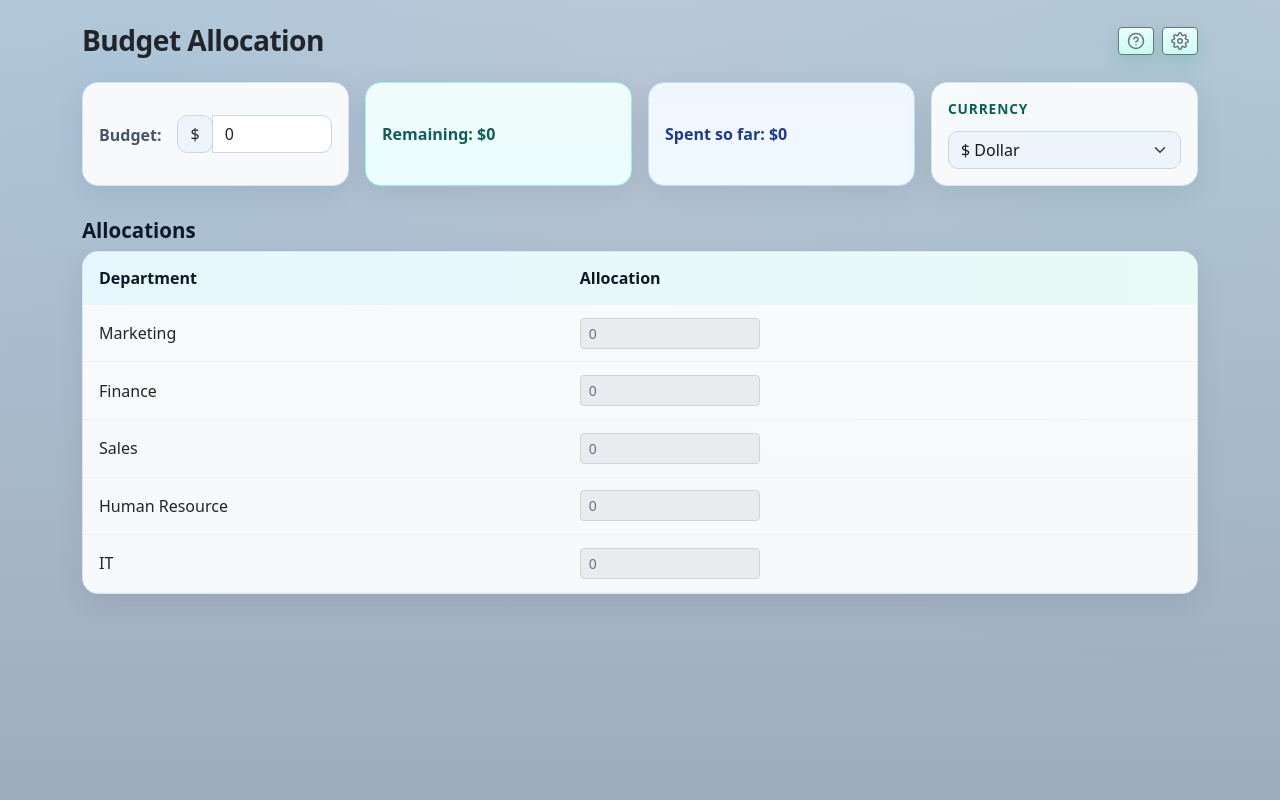
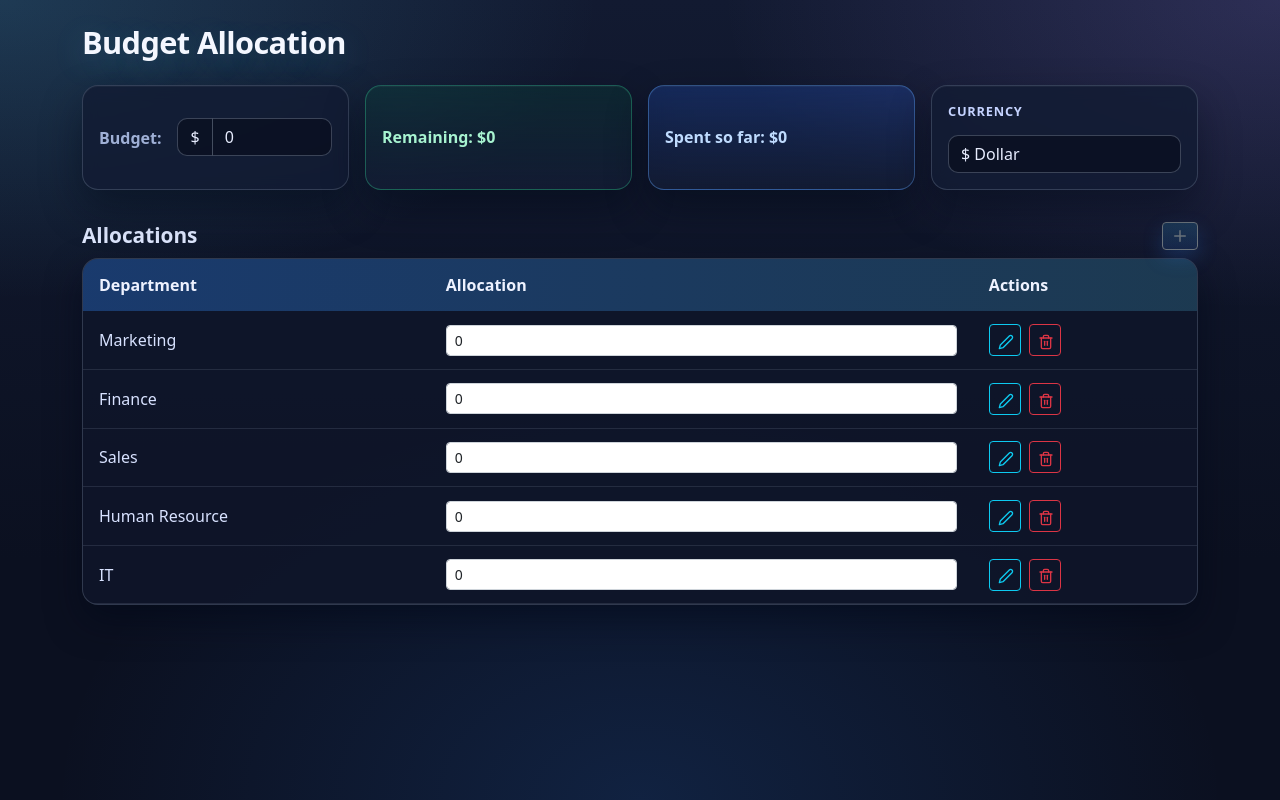
Before and after one commit to Darman1987/reactBudget, a React (Create React App) app: page / in a window 1280 px wide. Built offline with nearby package versions, Linux system fonts and the light colour scheme.

Commit message:
general adjutsments

```diff
--- a/src/App.js
+++ b/src/App.js
@@ -8,8 +8,6 @@ import ExpenseList from './components/ExpenseList';
 import RemainingBudget from './components/Remaining';
 import Dropdown from './components/Dropdown';
 import MessagePopup from './components/MessagePopup';
-import DepartmentSettings from './components/DepartmentSettings';
-import HelpButton from './components/HelpButton';
 
 const App = () => {
     return (
@@ -17,10 +15,6 @@ const App = () => {
             <div className='container app-shell py-4'>
                 <div className='d-flex justify-content-between align-items-center app-header'>
                     <h1 className='mb-0'>Budget Allocation</h1>
-                    <div className='header-actions'>
-                        <HelpButton />
-                        <DepartmentSettings />
-                    </div>
                 </div>
                 <div className='row g-3 mt-2'>
                     <div className='col-12 col-md-6 col-xl-3'>
--- /dev/null
+++ b/src/components/AddDepartmentButton.js
@@ -0,0 +1,86 @@
+import React, { useContext, useState } from 'react';
+import { FiPlus } from 'react-icons/fi';
+import { AppContext } from '../context/AppContext';
+
+const AddDepartmentButton = () => {
+    const { dispatch } = useContext(AppContext);
+    const [isOpen, setIsOpen] = useState(false);
+    const [departmentName, setDepartmentName] = useState('');
+
+    const addDepartment = () => {
+        dispatch({
+            type: 'ADD_DEPARTMENT',
+            payload: {
+                name: departmentName,
+            },
+        });
+        setDepartmentName('');
+        setIsOpen(false);
+    };
+
+    return (
+        <>
+        <button
+            type='button'
+            className='btn btn-outline-secondary btn-sm d-inline-flex align-items-center justify-content-center'
+            onClick={() => setIsOpen(true)}
+            aria-label='Add department'
+            title='Add department'
+        >
+            <FiPlus size={18} />
+        </button>
+
+        {isOpen && (
+            <div className='add-modal-backdrop' role='dialog' aria-modal='true' aria-label='Add department'>
+                <div className='add-modal-card shadow-lg'>
+                    <div className='add-modal-header'>
+                        <h5 className='mb-0'>Add Department</h5>
+                        <button
+                            type='button'
+                            className='add-close-btn'
+                            aria-label='Close'
+                            onClick={() => setIsOpen(false)}
+                        >
+                            <span aria-hidden='true'>&times;</span>
+                        </button>
+                    </div>
+                    <div className='add-modal-body'>
+                        <label htmlFor='new-department-name' className='small d-block mb-2'>Department name</label>
+                        <input
+                            id='new-department-name'
+                            type='text'
+                            className='form-control'
+                            value={departmentName}
+                            onChange={(event) => setDepartmentName(event.target.value)}
+                            onKeyDown={(event) => {
+                                if (event.key === 'Enter') {
+                                    addDepartment();
+                                }
+                            }}
+                            autoFocus
+                        />
+                    </div>
+                    <div className='message-popup-footer'>
+                        <button
+                            type='button'
+                            className='btn btn-outline-secondary btn-sm'
+                            onClick={() => setIsOpen(false)}
+                        >
+                            Cancel
+                        </button>
+                        <button
+                            type='button'
+                            className='btn btn-primary btn-sm row-action-delete-btn'
+                            onClick={addDepartment}
+                        >
+                            Add
+                        </button>
+                    </div>
+                </div>
+            </div>
+        )}
+        </>
+    );
+};
+
+export default AddDepartmentButton;
--- a/src/components/ExpenseItem.js
+++ b/src/components/ExpenseItem.js
@@ -1,22 +1,37 @@
 
 import React, { useContext, useEffect, useState } from 'react';
 import { AppContext } from '../context/AppContext';
+import { FiEdit2, FiTrash2, FiCheck } from 'react-icons/fi';
 
 const ExpenseItem = (props) => {
     const { dispatch, budget } = useContext(AppContext);
     const [allocationInput, setAllocationInput] = useState(props.cost.toString());
+    const [departmentName, setDepartmentName] = useState(props.name);
+    const [isEditing, setIsEditing] = useState(false);
 
     useEffect(() => {
         setAllocationInput(props.cost.toString());
     }, [props.cost]);
 
+    useEffect(() => {
+        setDepartmentName(props.name);
+    }, [props.name]);
+
+    const notifyBudgetRequired = () => {
+        dispatch({
+            type: 'SET_MESSAGE',
+            payload: 'Please define the initial budget first.',
+        });
+    };
+
     const updateAllocation = () => {
         if (budget <= 0) {
+            notifyBudgetRequired();
             return;
         }
 
         const parsedCost = parseInt(allocationInput, 10);
-        if (Number.isNaN(parsedCost)) {
+        if (Number.isNaN(parsedCost) || parsedCost < 0) {
             setAllocationInput(props.cost.toString());
             return;
         }
@@ -30,18 +45,64 @@ const ExpenseItem = (props) => {
         });
     };
 
+    const saveDepartmentName = () => {
+        dispatch({
+            type: 'RENAME_DEPARTMENT',
+            payload: {
+                id: props.id,
+                name: departmentName,
+            },
+        });
+        setIsEditing(false);
+    };
+
+    const deleteDepartment = () => {
+        dispatch({
+            type: 'DELETE_DEPARTMENT',
+            payload: {
+                id: props.id,
+            },
+        });
+    };
+
     return (
         <tr>
-        <td>{props.name}</td>
+        <td>
+            {isEditing ? (
+                <input
+                    type="text"
+                    className="form-control form-control-sm"
+                    value={departmentName}
+                    onChange={(event) => setDepartmentName(event.target.value)}
+                    onKeyDown={(event) => {
+                        if (event.key === 'Enter') {
+                            saveDepartmentName();
+                        }
+                    }}
+                />
+            ) : (
+                props.name
+            )}
+        </td>
         <td>
             <input
                 type="number"
                 min="0"
                 className="form-control form-control-sm allocation-input"
                 value={allocationInput}
-                disabled={budget <= 0}
-                placeholder={budget <= 0 ? 'Set budget first' : '0'}
-                onChange={(event) => setAllocationInput(event.target.value)}
+                placeholder='0'
+                onChange={(event) => {
+                    if (budget <= 0) {
+                        notifyBudgetRequired();
+                        return;
+                    }
+                    setAllocationInput(event.target.value);
+                }}
+                onFocus={() => {
+                    if (budget <= 0) {
+                        notifyBudgetRequired();
+                    }
+                }}
                 onBlur={updateAllocation}
                 onKeyDown={(event) => {
                     if (event.key === 'Enter') {
@@ -50,6 +111,38 @@ const ExpenseItem = (props) => {
                 }}
             />
         </td>
+        <td className="row-actions-cell">
+            {isEditing ? (
+                <button
+                    type="button"
+                    className="btn btn-sm btn-primary action-icon-btn"
+                    onClick={saveDepartmentName}
+                    aria-label="Save department name"
+                    title="Save"
+                >
+                    <FiCheck size={16} />
+                </button>
+            ) : (
+                <button
+                    type="button"
+                    className="btn btn-sm btn-outline-info action-icon-btn"
+                    onClick={() => setIsEditing(true)}
+                    aria-label="Edit department"
+                    title="Edit"
+                >
+                    <FiEdit2 size={16} />
+                </button>
+            )}
+            <button
+                type="button"
+                className="btn btn-sm btn-outline-danger row-action-delete-btn action-icon-btn"
+                onClick={deleteDepartment}
+                aria-label="Delete department"
+                title="Delete"
+            >
+                <FiTrash2 size={16} />
+            </button>
+        </td>
         </tr>
     );
 };
--- a/src/components/ExpenseList.js
+++ b/src/components/ExpenseList.js
@@ -2,6 +2,7 @@
 import React, { useContext } from 'react';
 import ExpenseItem from './ExpenseItem';
 import { AppContext } from '../context/AppContext';
+import AddDepartmentButton from './AddDepartmentButton';
 
 const ExpenseList = () => {
     const { expenses } = useContext(AppContext);
@@ -10,6 +11,7 @@ const ExpenseList = () => {
         <>
         <div className='d-flex justify-content-between align-items-center mt-3 mb-2 allocation-title-wrap'>
             <h3 className='mb-0'>Allocations</h3>
+            <AddDepartmentButton />
         </div>
         <div className='allocation-table-card'>
         <table className='table table-modern mb-0'>
@@ -17,6 +19,7 @@ const ExpenseList = () => {
             <tr>
               <th scope="col">Department</th>
               <th scope="col">Allocation</th>
+              <th scope="col">Actions</th>
             </tr>
           </thead>
             <tbody>
--- a/src/components/MessagePopup.js
+++ b/src/components/MessagePopup.js
@@ -3,6 +3,18 @@ import { AppContext } from '../context/AppContext';
 
 const MessagePopup = () => {
     const { message, dispatch } = useContext(AppContext);
+
+    const closeAndFocusBudget = () => {
+        dispatch({ type: 'CLEAR_MESSAGE' });
+
+        setTimeout(() => {
+            const budgetInput = document.getElementById('budget');
+            if (!budgetInput) {
+                return;
+            }
+            budgetInput.focus();
+        }, 0);
+    };
 
     if (!message) {
         return null;
@@ -17,7 +29,7 @@ const MessagePopup = () => {
                         type='button'
                         className='close message-popup-close'
                         aria-label='Close'
-                        onClick={() => dispatch({ type: 'CLEAR_MESSAGE' })}
+                        onClick={closeAndFocusBudget}
                     >
                         <span aria-hidden='true'>&times;</span>
                     </button>
@@ -29,7 +41,7 @@ const MessagePopup = () => {
                     <button
                         type='button'
                         className='btn btn-danger'
-                        onClick={() => dispatch({ type: 'CLEAR_MESSAGE' })}
+                        onClick={closeAndFocusBudget}
                     >
                         OK
                     </button>
--- a/src/index.css
+++ b/src/index.css
@@ -1,36 +1,46 @@
+@import url('https://fonts.googleapis.com/css2?family=Manrope:wght@400;500;600;700;800&display=swap');
+
 :root {
-  --bg-main: #9eacbd;
-  --bg-accent: #b4c0cf;
-  --text-main: #0f172a;
-  --text-muted: #475569;
-  --card-bg: rgba(255, 255, 255, 0.9);
-  --card-border: #d9e4f0;
-  --primary: #0f766e;
-  --primary-strong: #0b5f59;
-  --danger: #be123c;
-  --success: #0f766e;
-  --info: #1d4ed8;
+  --bg-0: #0b1020;
+  --bg-1: #121a31;
+  --bg-2: #1a2445;
+  --surface: rgba(19, 28, 52, 0.84);
+  --surface-strong: rgba(15, 22, 42, 0.95);
+  --line: rgba(148, 163, 184, 0.26);
+  --text: #e8edff;
+  --muted: #9fb0d6;
+  --primary: #56ccf2;
+  --primary-2: #2f80ed;
+  --success: #34d399;
+  --danger: #fb7185;
+  --warning: #fbbf24;
+  --violet: #a78bfa;
 }
 
 * {
   box-sizing: border-box;
 }
 
+html,
 body {
   margin: 0;
-  font-family: "Poppins", "Avenir Next", "Segoe UI", sans-serif;
-  color: var(--text-main);
+  min-height: 100%;
+}
+
+body {
+  font-family: 'Manrope', 'Segoe UI', sans-serif;
+  color: var(--text);
   background:
-    radial-gradient(circle at 10% 10%, rgba(56, 189, 248, 0.1), transparent 40%),
-    radial-gradient(circle at 90% 15%, rgba(45, 212, 191, 0.08), transparent 42%),
-    linear-gradient(180deg, #bcc8d7 0%, var(--bg-main) 100%);
-  min-height: 100vh;
+    radial-gradient(1000px 500px at 0% 0%, rgba(86, 204, 242, 0.18), transparent 60%),
+    radial-gradient(900px 500px at 100% 0%, rgba(167, 139, 250, 0.18), transparent 62%),
+    radial-gradient(900px 600px at 50% 100%, rgba(47, 128, 237, 0.16), transparent 65%),
+    linear-gradient(180deg, var(--bg-1) 0%, var(--bg-0) 70%);
   -webkit-font-smoothing: antialiased;
   -moz-osx-font-smoothing: grayscale;
 }
 
 code {
-  font-family: "JetBrains Mono", "Fira Code", Consolas, monospace;
+  font-family: 'JetBrains Mono', 'Fira Code', Consolas, monospace;
 }
 
 .app-shell {
@@ -38,184 +48,234 @@ code {
 }
 
 .app-header h1 {
-  font-weight: 700;
+  margin: 0;
+  font-size: clamp(1.4rem, 2.4vw, 2.1rem);
+  font-weight: 800;
   letter-spacing: -0.02em;
-  font-size: clamp(1.4rem, 2.2vw, 2rem);
+  color: #f4f7ff;
+  text-shadow: 0 8px 32px rgba(86, 204, 242, 0.24);
 }
 
 .header-actions {
   display: flex;
   align-items: center;
-  gap: 0.5rem;
+  gap: 0.6rem;
 }
 
 .metric-card {
-  background: var(--card-bg);
-  border: 1px solid var(--card-border);
+  background: var(--surface);
+  border: 1px solid var(--line);
   border-radius: 16px;
+  box-shadow:
+    0 18px 40px rgba(2, 8, 23, 0.45),
+    inset 0 1px 0 rgba(255, 255, 255, 0.04);
   backdrop-filter: blur(8px);
-  box-shadow: 0 8px 30px rgba(15, 23, 42, 0.08);
+  min-height: 96px;
   padding: 1rem;
   display: flex;
   flex-direction: column;
   justify-content: center;
-  gap: 0.25rem;
-  min-height: 92px;
+  gap: 0.35rem;
 }
 
 .metric-title {
-  font-size: 0.86rem;
+  margin: 0;
+  font-size: 0.8rem;
+  font-weight: 700;
+  letter-spacing: 0.06em;
   text-transform: uppercase;
-  letter-spacing: 0.06em;
-  font-weight: 600;
-  color: #0b5f59;
+  color: #c5d3ff;
 }
 
 .metric-label {
-  color: var(--text-muted);
+  color: var(--muted);
   font-weight: 600;
 }
 
 .metric-helper {
-  color: #64748b;
+  color: var(--muted);
 }
 
-.metric-card-budget .input-group-text {
+.metric-card-budget .input-group-text,
+.metric-card-budget .form-control,
+.metric-card-currency .form-select,
+.allocation-input {
+  background: rgba(9, 14, 30, 0.68);
+  color: var(--text);
+  border: 1px solid rgba(148, 163, 184, 0.35);
   border-radius: 10px;
-  border: 1px solid #c7d7ea;
-  background: #eef4fb;
 }
 
-.metric-card-budget .form-control {
-  border-radius: 10px;
-  border: 1px solid #c7d7ea;
+.metric-card-budget .input-group .input-group-text {
+  border-top-right-radius: 0;
+  border-bottom-right-radius: 0;
 }
 
-.metric-card-success {
-  border-color: #99f6e4;
-  background: linear-gradient(180deg, #f0fdfa 0%, #ecfeff 100%);
-  color: #115e59;
-  font-weight: 600;
+.metric-card-budget .input-group .form-control {
+  border-top-left-radius: 0;
+  border-bottom-left-radius: 0;
 }
 
-.metric-card-danger {
-  border-color: #fecdd3;
-  background: linear-gradient(180deg, #fff1f2 0%, #fff7ed 100%);
-  color: #9f1239;
-  font-weight: 600;
-}
-
-.metric-card-info {
-  border-color: #bfdbfe;
-  background: linear-gradient(180deg, #eff6ff 0%, #f0f9ff 100%);
-  color: #1e3a8a;
-  font-weight: 600;
-}
-
-.metric-card-currency .form-select {
-  border-radius: 10px;
-  border: 1px solid #c7d7ea;
-  background-color: #eef4fb;
-  color: #0f172a;
+.metric-card-budget .form-control::placeholder,
+.metric-card-currency .form-select::placeholder,
+.allocation-input::placeholder {
+  color: #93a3c7;
 }
 
 .metric-card-currency .form-select:focus,
 .metric-card-budget .form-control:focus,
 .allocation-input:focus {
-  border-color: #38bdf8;
-  box-shadow: 0 0 0 0.2rem rgba(56, 189, 248, 0.18);
+  border-color: rgba(86, 204, 242, 0.8);
+  box-shadow: 0 0 0 0.2rem rgba(86, 204, 242, 0.2);
+}
+
+.metric-card-success {
+  border-color: rgba(52, 211, 153, 0.35);
+  background: linear-gradient(180deg, rgba(6, 78, 59, 0.28) 0%, rgba(19, 28, 52, 0.85) 100%);
+  color: #a7f3d0;
+  font-weight: 600;
+}
+
+.metric-card-danger {
+  border-color: rgba(251, 113, 133, 0.36);
+  background: linear-gradient(180deg, rgba(131, 24, 67, 0.26) 0%, rgba(19, 28, 52, 0.85) 100%);
+  color: #fecdd3;
+  font-weight: 600;
+}
+
+.metric-card-info {
+  border-color: rgba(96, 165, 250, 0.4);
+  background: linear-gradient(180deg, rgba(37, 99, 235, 0.23) 0%, rgba(19, 28, 52, 0.85) 100%);
+  color: #bfdbfe;
+  font-weight: 600;
 }
 
 .allocation-title-wrap h3 {
-  font-size: clamp(1.05rem, 1.6vw, 1.3rem);
+  margin: 0;
+  font-size: clamp(1.05rem, 1.7vw, 1.3rem);
   font-weight: 700;
-  color: #0f172a;
+  color: #dfe8ff;
+  padding-right: 0.75rem;
 }
 
 .allocation-table-card {
-  background: rgba(255, 255, 255, 0.92);
-  border: 1px solid #dbe7f3;
+  background: var(--surface-strong);
+  border: 1px solid var(--line);
   border-radius: 16px;
-  box-shadow: 0 10px 28px rgba(15, 23, 42, 0.08);
+  box-shadow: 0 16px 34px rgba(2, 8, 23, 0.5);
   overflow: hidden;
 }
 
 .table-modern thead {
-  background: linear-gradient(90deg, #e6f7ff 0%, #eafaf7 100%);
+  background: linear-gradient(90deg, rgba(47, 128, 237, 0.35) 0%, rgba(86, 204, 242, 0.2) 100%);
 }
 
 .table-modern thead th {
   border: none;
+  color: #eef2ff;
   font-weight: 700;
-  color: #0f172a;
   padding: 0.9rem 1rem;
 }
 
 .table-modern tbody td {
-  border-color: #edf2f7;
+  border-color: rgba(148, 163, 184, 0.16);
+  color: #d8e2ff;
   padding: 0.8rem 1rem;
   vertical-align: middle;
 }
 
-.table-modern tbody tr:hover {
-  background: #f8fbff;
+.row-actions-cell {
+  white-space: nowrap;
 }
 
-.allocation-input {
-  max-width: 180px;
-  border-radius: 10px;
+.table-modern tbody tr:hover {
+  background: rgba(47, 128, 237, 0.08);
 }
 
 .allocation-input:disabled {
-  background: #f1f5f9;
-  color: #64748b;
+  background: rgba(51, 65, 85, 0.75);
+  color: #94a3b8;
 }
 
 .btn-outline-secondary {
-  border-color: #2dd4bf;
-  color: #0f766e;
-  background: linear-gradient(180deg, #ecfeff 0%, #ccfbf1 100%);
-  box-shadow: 0 6px 18px rgba(13, 148, 136, 0.18);
+  border-color: rgba(86, 204, 242, 0.85);
+  color: #bfeeff;
+  background: linear-gradient(180deg, rgba(56, 189, 248, 0.18) 0%, rgba(47, 128, 237, 0.14) 100%);
+  box-shadow: 0 8px 20px rgba(47, 128, 237, 0.22);
 }
 
 .btn-outline-secondary:hover {
-  background: linear-gradient(180deg, #ccfbf1 0%, #99f6e4 100%);
-  border-color: #14b8a6;
-  color: #115e59;
+  border-color: rgba(86, 204, 242, 1);
+  color: #ffffff;
+  background: linear-gradient(180deg, rgba(56, 189, 248, 0.3) 0%, rgba(47, 128, 237, 0.26) 100%);
+}
+
+.settings-modal-backdrop,
+.help-modal-backdrop,
+.message-popup-backdrop,
+.add-modal-backdrop {
+  position: fixed;
+  inset: 0;
+  background: rgba(5, 10, 24, 0.64);
+  display: flex;
+  align-items: center;
+  justify-content: center;
+  padding: 1rem;
+}
+
+.settings-modal-backdrop {
+  z-index: 1040;
+}
+
+.help-modal-backdrop {
+  z-index: 1045;
 }
 
 .message-popup-backdrop {
-  position: fixed;
-  inset: 0;
-  background: rgba(10, 25, 47, 0.48);
-  display: flex;
-  align-items: center;
-  justify-content: center;
   z-index: 1050;
-  padding: 1rem;
 }
 
-.message-popup-card {
-  width: min(520px, 100%);
-  background: #ffffff;
-  border-radius: 14px;
-  border: 1px solid #fbcfe8;
-  overflow: hidden;
+.add-modal-backdrop {
+  z-index: 1048;
 }
 
-.message-popup-header {
-  display: flex;
-  align-items: center;
-  justify-content: space-between;
-  padding: 0.75rem 1rem;
-  border-bottom: 1px solid #f5d0fe;
-  background: linear-gradient(90deg, #fff1f2 0%, #fef3c7 100%);
-  color: #9f1239;
+.settings-modal-card,
+.help-modal-card,
+.message-popup-card,
+.add-modal-card {
+  width: min(680px, 100%);
+  background: var(--surface-strong);
+  border: 1px solid var(--line);
+  border-radius: 14px;
+  overflow: hidden;
+  box-shadow: 0 18px 40px rgba(2, 8, 23, 0.55);
 }
 
-.message-popup-body {
+.help-modal-card,
+.message-popup-card,
+.add-modal-card {
+  width: min(520px, 100%);
+}
+
+.settings-modal-header,
+.help-modal-header,
+.message-popup-header,
+.add-modal-header {
+  display: flex;
+  justify-content: space-between;
+  align-items: center;
+  padding: 0.75rem 1rem;
+  border-bottom: 1px solid rgba(148, 163, 184, 0.2);
+  background: linear-gradient(90deg, rgba(167, 139, 250, 0.17) 0%, rgba(56, 189, 248, 0.16) 100%);
+  color: #edf2ff;
+}
+
+.settings-modal-body,
+.help-modal-body,
+.message-popup-body,
+.add-modal-body {
   padding: 1rem;
-  color: #334155;
+  color: #d4defa;
 }
 
 .message-popup-footer {
@@ -224,158 +284,84 @@ code {
   padding: 0.75rem 1rem 1rem 1rem;
 }
 
-.message-popup-close {
+.settings-close-btn,
+.help-close-btn,
+.message-popup-close,
+.add-close-btn {
   background: transparent;
   border: none;
-  box-shadow: none;
-  outline: none;
+  color: #e2e8ff;
   font-size: 1.5rem;
   line-height: 1;
-  color: #9f1239;
   padding: 0;
 }
 
+.settings-close-btn:focus,
+.settings-close-btn:active,
+.help-close-btn:focus,
+.help-close-btn:active,
 .message-popup-close:focus,
-.message-popup-close:active {
-  background: transparent;
-  border: none;
+.message-popup-close:active,
+.add-close-btn:focus,
+.add-close-btn:active {
+  outline: none;
   box-shadow: none;
-  outline: none;
-}
-
-.settings-modal-backdrop {
-  position: fixed;
-  inset: 0;
-  background: rgba(10, 25, 47, 0.48);
-  display: flex;
-  align-items: center;
-  justify-content: center;
-  z-index: 1040;
-  padding: 1rem;
-}
-
-.settings-modal-card {
-  width: min(680px, 100%);
-  background: #ffffff;
-  border-radius: 14px;
-  border: 1px solid #dbe7f3;
-  overflow: hidden;
-  box-shadow: 0 18px 40px rgba(15, 23, 42, 0.25);
-}
-
-.settings-modal-header {
-  display: flex;
-  justify-content: space-between;
-  align-items: center;
-  padding: 0.75rem 1rem;
-  border-bottom: 1px solid #e6edf5;
-  background: linear-gradient(90deg, #ecfeff 0%, #eaf2ff 100%);
-}
-
-.settings-modal-body {
-  padding: 1rem;
 }
 
 .settings-modal-body .btn-primary {
-  background: linear-gradient(180deg, #38bdf8 0%, #0ea5e9 100%);
-  border-color: #0284c7;
+  background: linear-gradient(180deg, #56ccf2 0%, #2f80ed 100%);
+  border-color: #2f80ed;
 }
 
 .settings-modal-body .btn-primary:hover {
-  background: linear-gradient(180deg, #0ea5e9 0%, #0284c7 100%);
-  border-color: #0369a1;
+  background: linear-gradient(180deg, #38bdf8 0%, #2563eb 100%);
+  border-color: #2563eb;
 }
 
 .settings-modal-body .btn-success {
   background: linear-gradient(180deg, #34d399 0%, #10b981 100%);
+  border-color: #10b981;
+}
+
+.settings-modal-body .btn-success:hover {
+  background: linear-gradient(180deg, #2bc08a 0%, #059669 100%);
   border-color: #059669;
 }
 
-.settings-modal-body .btn-success:hover {
-  background: linear-gradient(180deg, #10b981 0%, #059669 100%);
-  border-color: #047857;
-}
-
 .settings-modal-body .btn-outline-danger {
-  border-color: #fb7185;
-  color: #be123c;
+  border-color: rgba(251, 113, 133, 0.9);
+  color: #fda4af;
 }
 
 .settings-modal-body .btn-outline-danger:hover {
-  background: #fff1f2;
-  border-color: #f43f5e;
-  color: #9f1239;
+  border-color: #fb7185;
+  color: #fff1f2;
+  background: rgba(190, 24, 93, 0.28);
 }
 
 .settings-delete-btn {
   margin-left: 0.75rem;
 }
 
-.settings-close-btn {
-  background: transparent;
-  border: none;
-  font-size: 1.5rem;
-  line-height: 1;
-  padding: 0;
-  color: #334155;
+.row-action-delete-btn {
+  margin-left: 0.5rem;
 }
 
-.settings-close-btn:focus,
-.settings-close-btn:active {
-  outline: none;
-  box-shadow: none;
-}
-
-.help-modal-backdrop {
-  position: fixed;
-  inset: 0;
-  background: rgba(10, 25, 47, 0.48);
-  display: flex;
+.action-icon-btn {
+  width: 32px;
+  height: 32px;
+  padding: 0;
+  display: inline-flex;
   align-items: center;
   justify-content: center;
-  z-index: 1045;
-  padding: 1rem;
-}
-
-.help-modal-card {
-  width: min(520px, 100%);
-  background: #ffffff;
-  border-radius: 14px;
-  border: 1px solid #dbe7f3;
-  overflow: hidden;
-  box-shadow: 0 18px 40px rgba(15, 23, 42, 0.25);
-}
-
-.help-modal-header {
-  display: flex;
-  justify-content: space-between;
-  align-items: center;
-  padding: 0.75rem 1rem;
-  border-bottom: 1px solid #e6edf5;
-  background: linear-gradient(90deg, #ecfeff 0%, #eaf2ff 100%);
-}
-
-.help-modal-body {
-  padding: 1rem;
-  color: #334155;
-}
-
-.help-close-btn {
-  background: transparent;
-  border: none;
-  font-size: 1.5rem;
-  line-height: 1;
-  padding: 0;
-  color: #334155;
-}
-
-.help-close-btn:focus,
-.help-close-btn:active {
-  outline: none;
-  box-shadow: none;
 }
 
 @media (max-width: 991px) {
+  .app-shell {
+    padding-left: 0.75rem;
+    padding-right: 0.75rem;
+  }
+
   .app-header {
     gap: 0.75rem;
   }
@@ -383,14 +369,27 @@ code {
   .allocation-table-card {
     overflow-x: auto;
   }
+
+  .table-modern th,
+  .table-modern td {
+    min-width: 140px;
+  }
 }
 
 @media (max-width: 768px) {
-  .app-header { align-items: center !important; }
+  .app-shell {
+    padding-left: 0.5rem;
+    padding-right: 0.5rem;
+  }
+
+  .app-header {
+    align-items: center !important;
+    gap: 0.5rem;
+  }
 
   .app-header h1 {
     padding-right: 0.75rem;
-    font-size: 1.35rem;
+    font-size: 1.2rem;
   }
 
   .header-actions {
@@ -402,12 +401,25 @@ code {
   }
 
   .allocation-title-wrap {
-    flex-direction: column;
-    align-items: flex-start !important;
-    gap: 0.25rem;
+    flex-direction: row !important;
+    justify-content: space-between !important;
+    align-items: center !important;
+    gap: 0.5rem;
+    width: 100%;
   }
 
   .allocation-input {
-    max-width: 100%;
+    max-width: 130px;
+    min-width: 110px;
+  }
+
+  .action-icon-btn {
+    width: 36px;
+    height: 36px;
+  }
+
+  .row-actions-cell {
+    display: flex;
+    align-items: center;
   }
 }
```
Also changed, not shown: src/context/AppContext.js (+0 -14 lines).
